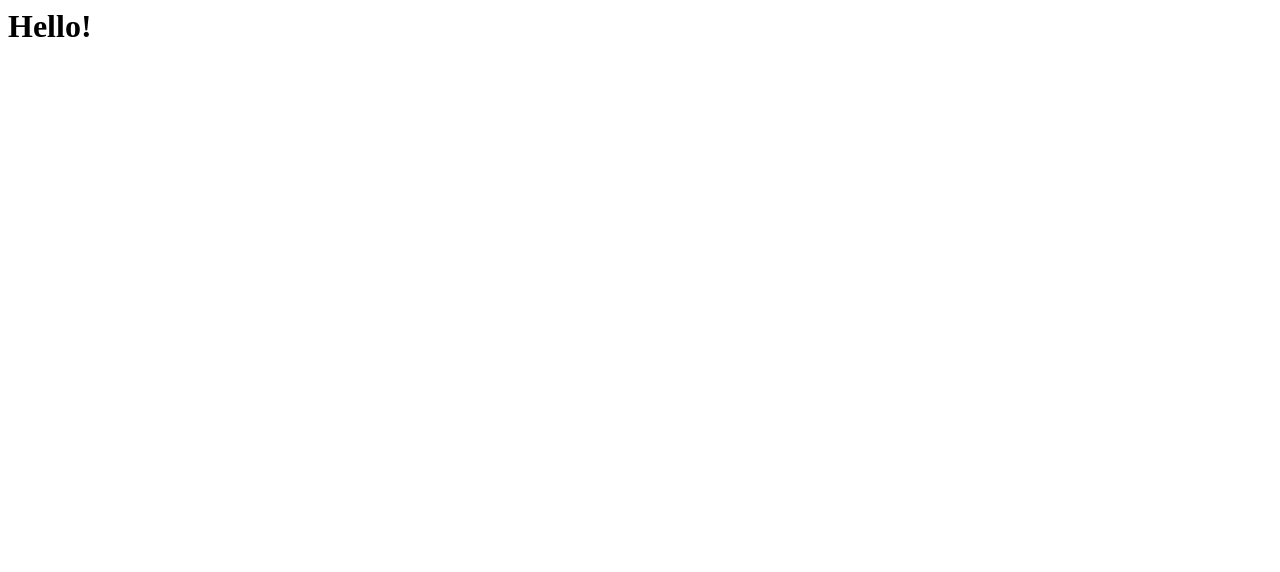
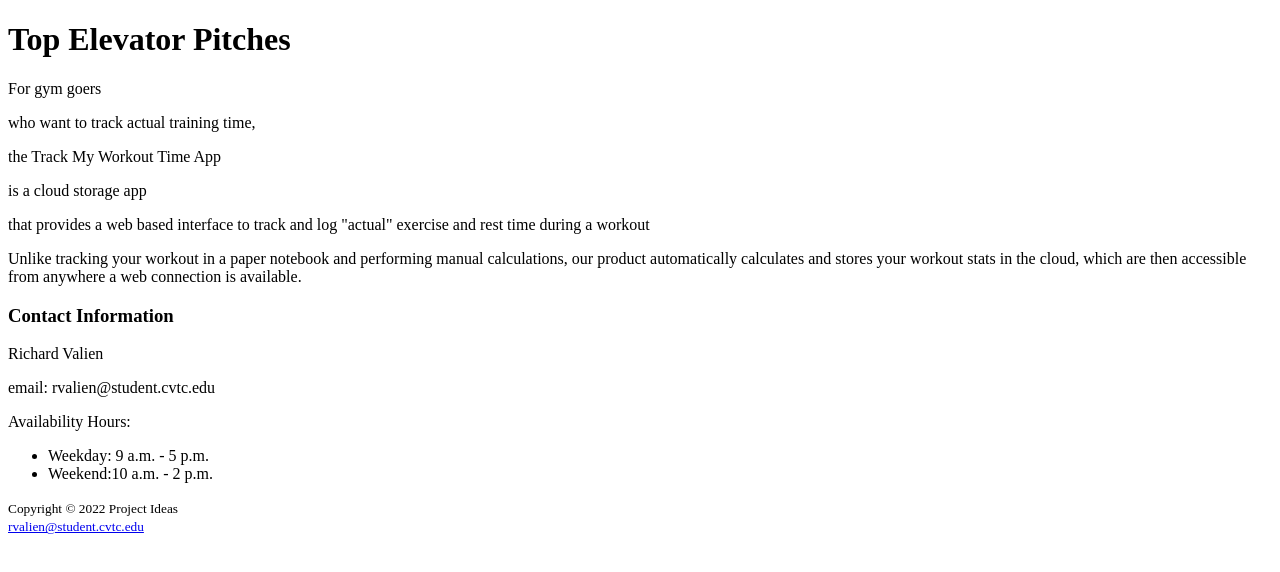
Before and after one commit to rvalien-student/PracticeRepo, a plain HTML site: page index.html in a window 1280 px wide. Drawn offline with Linux system fonts and the light colour scheme.

Commit message:
getting started on html

```diff
--- a/index.html
+++ b/index.html
@@ -1 +1,43 @@
-<h1>Hello!</h1>
+<!DOCTYPE html>
+<html lang="en">
+  <head>
+    <meta charset="UTF-8">
+    <meta http-equiv="X-UA-Compatible" content="IE=edge">
+    <meta name="viewport" content="width=device-width, initial-scale=1.0">
+    <title>Top Elevator Pitches</title>
+  </head>
+  <body id=projectIdeas>
+    <header>
+      <h1>Top Elevator Pitches</h1>
+    </header>
+    <main>
+      <Section id="elevatorPitches">
+        <div class="elevatorPitch">
+          <p>For gym goers</p>
+          <p>who want to track actual training time,</p>
+          <p>the Track My Workout Time App</p>
+          <p>is a cloud storage app</p>
+          <p>that provides a web based interface to track and log "actual" exercise and rest time during a workout</p>
+          <p>Unlike tracking your workout in a paper notebook and performing manual calculations, our product automatically calculates and stores your workout stats in the cloud, which are then accessible from anywhere a web connection is available.</p>
+        </div>
+      </Section>
+      <Section id="contactInfo">
+        <h3>Contact Information</h3>
+        <p>Richard Valien</p>
+        <p>email: rvalien@student.cvtc.edu</p>
+        <p>Availability Hours:</p>
+        <ul>
+          <li><span class="dayOfWeek">Weekday:</span><span class="timeOfDay"> 9 a.m. - 5 p.m.</span></li>
+          <li><span class="dayOfWeek">Weekend:</span><span class="timeOfDay">10 a.m. - 2 p.m.</span></li>
+        </ul>
+      </Section>
+    </main>
+    <footer>
+      <small>
+        Copyright &copy; 2022 Project Ideas
+        <br>
+        <a href="mailto:rvalien@student.cvtc.edu">rvalien@student.cvtc.edu</a>
+      </small>
+    </footer>
+  </body>
+</html>
```
